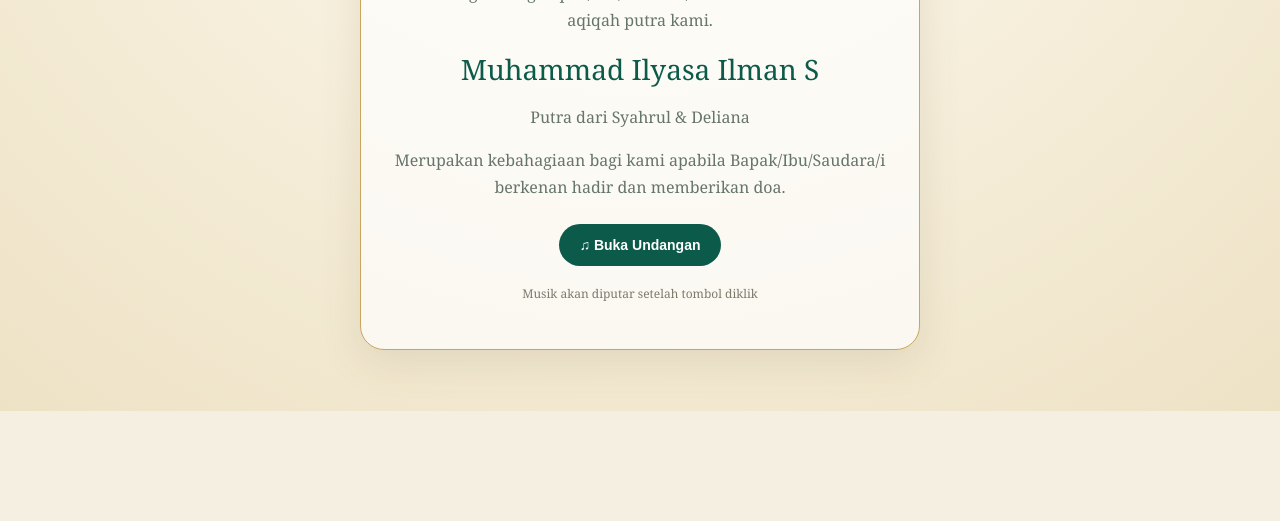
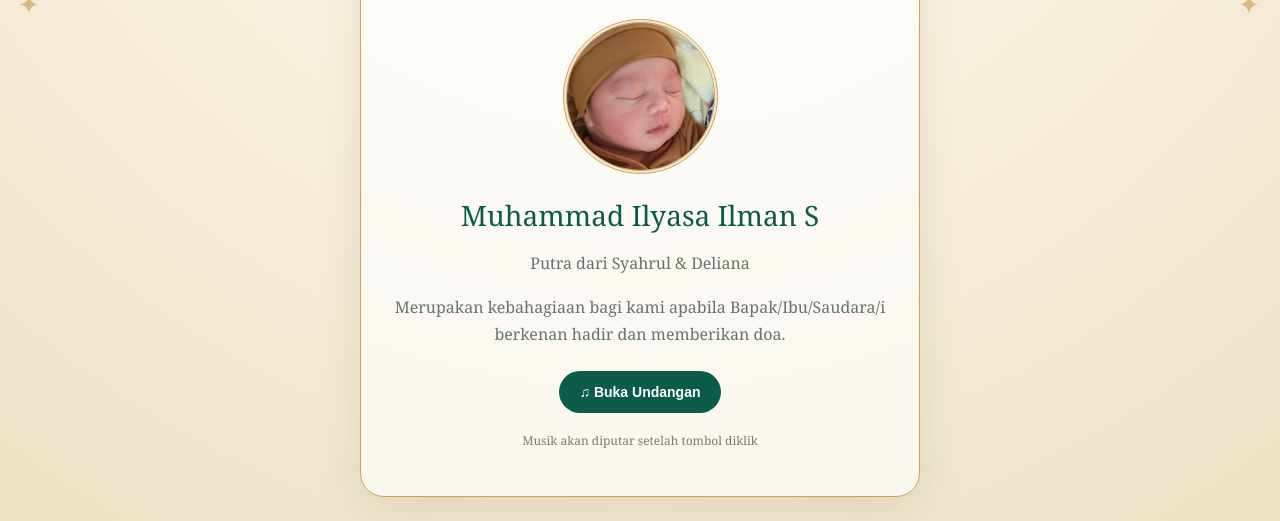
Before and after one commit to Meong140698/undangan-akikah-ilyasa, a plain HTML site: page index.html in a window 1280 px wide. Shown: the part 389-910 px from the top of the page. Before the commit the page ends 800 px from the top, so only its background shows below. Drawn offline with Linux system fonts and the light colour scheme.

Commit message:
Update index.html

```diff
--- a/index.html
+++ b/index.html
@@ -24,6 +24,12 @@ input,select,textarea{width:100%;padding:12px;border:1px solid #d8c69b;border-ra
     <p class="eyebrow">Dengan memohon rahmat Allah SWT</p>
     <h1>Undangan<br>Aqiqah</h1>
     <p class="muted">Kami mengundang Bapak/Ibu/Saudara/i untuk hadir dalam acara aqiqah putra kami.</p>
+    <div class="baby-frame" aria-label="Foto Muhammad Ilyasa Ilman S">
+<img src="foto-bayi-ilyasa-1.jpg" alt="Muhammad Ilyasa Ilman S" style="width:100%;height:100%;object-fit:cover;border-radius:50%;">
+    </div>
+
+
+
 
 
 
```
